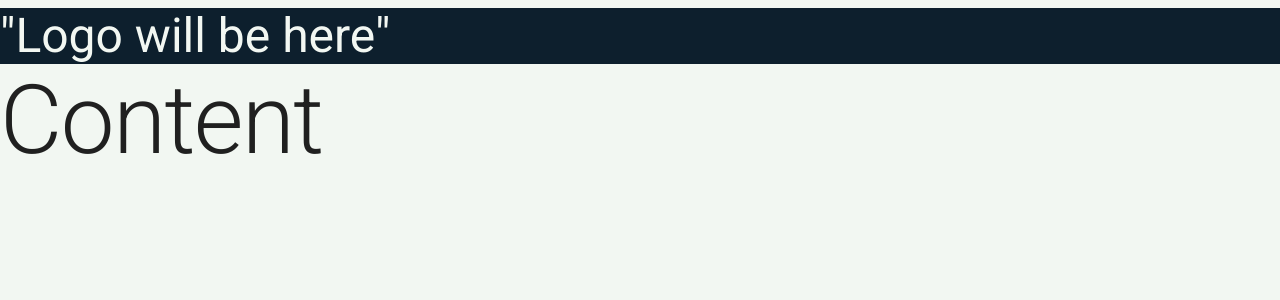
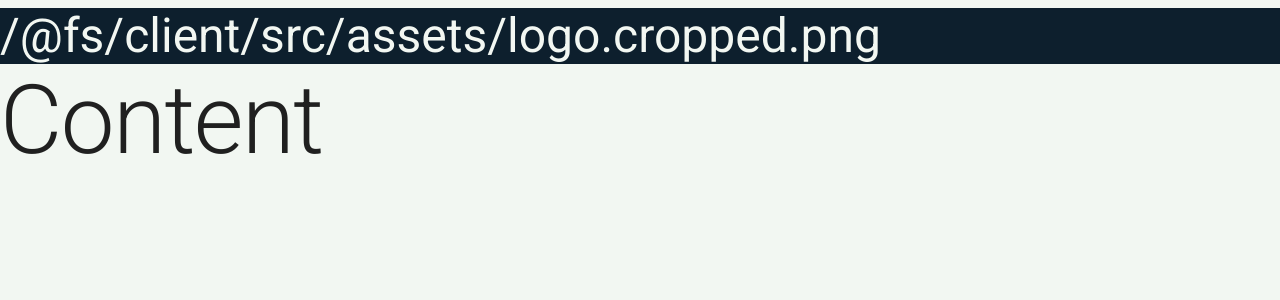
Before and after one commit to NightlineCoder/Vinyl-Social-Media, a React (Create React App) app in the folder client/: page / in a window 1280 px wide. Shown: the top 300 px of the page. Built offline with nearby package versions, Linux system fonts and the light colour scheme.

Commit message:
cropped logo in assets

```diff
--- a/client/src/components/Nav/Nav.js
+++ b/client/src/components/Nav/Nav.js
@@ -2,13 +2,15 @@ import React from "react";
 // import "./header.css";
 import { Typography, Box, Container, TextField } from "@mui/material";
 import Grid from "@mui/material/Unstable_Grid2";
+
+import logo from "../../assets/logo.cropped.png";
 
 const Nav = () => {
   return (
     <Grid container sx={{ backgroundColor: "primary.main", mt: 1 }}>
       <Grid xs={12}>
         <Typography variant="h3" component="h1" color="#F2F7F2">
-          "Logo will be here"
+          {logo}
         </Typography>
       </Grid>
     </Grid>
```
Also changed, not shown: client/src/assets/logo.cropped.png (added), client/src/assets/logo.png (deleted), 53 other files (tests, documents, lock files or other folders).
